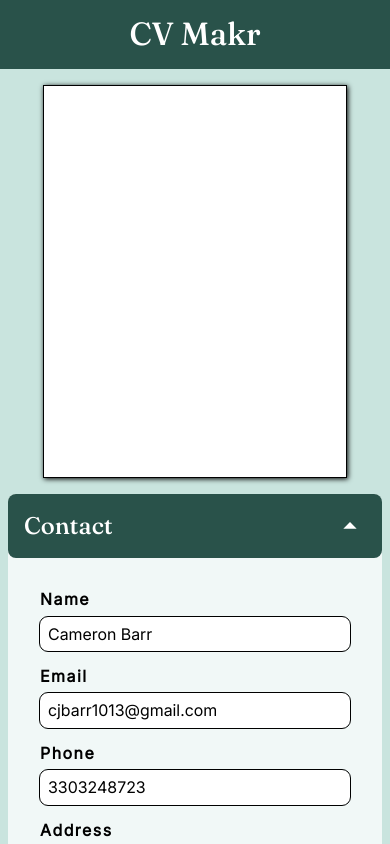
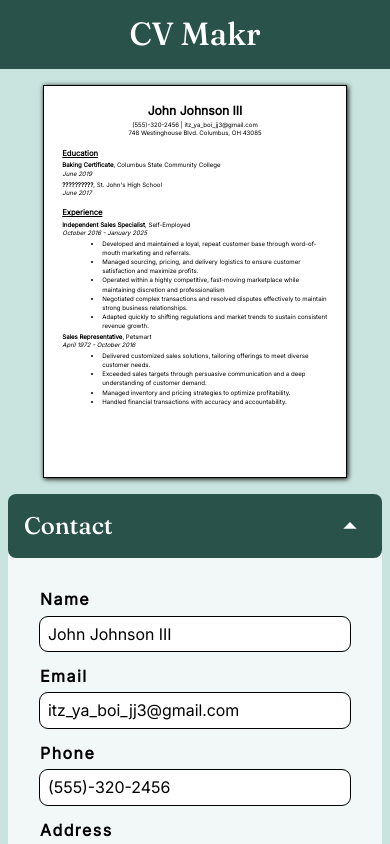
Before and after one commit to cjbarr1013/cv-application, a React (Vite) app: page / in a window 390 px wide. Shown: the top 844 px of the page. Built offline with nearby package versions, Linux system fonts and the light colour scheme.

Commit message:
Fix font size on screen change, remove color and layout

```diff
--- a/package.json
+++ b/package.json
@@ -10,6 +10,7 @@
     "preview": "vite preview"
   },
   "dependencies": {
+    "date-fns": "^4.1.0",
     "react": "^19.0.0",
     "react-dom": "^19.0.0"
   },
--- a/src/components/Body.jsx
+++ b/src/components/Body.jsx
@@ -13,7 +13,7 @@ function Body() {
   const [eduItemDelShowing, setEduItemDelShowing] = useState(false);
   const [expItemDelShowing, setExpItemDelShowing] = useState(false);
   const [layout, setLayout] = useState(1);
-  const [font, setFont] = useState('Inter');
+  const [font, setFont] = useState('font-2');
   const [color, setColor] = useState('#FFFFFF');
   const [userInfo, setUserInfo] = useState(userData);
 
@@ -439,26 +439,19 @@ function Body() {
             >
               <div className="formatting-container">
                 <div className="my-input">
-                  <label htmlFor="layout">Layout</label>
-                  <select name="layout" id="layout">
-                    <option value="layout-1">Layout 1</option>
-                    <option value="layout-2">Layout 2</option>
-                    <option value="layout-3">Layout 3</option>
-                  </select>
-                </div>
-                <Input
-                  label="Color"
-                  id="color"
-                  type="color"
-                  value={color}
-                  handleChange={(e) => handleColorChange(e)}
-                ></Input>
-                <div className="my-input">
                   <label htmlFor="font">Font</label>
-                  <select name="font" id="font">
-                    <option value="font-1">Font 1</option>
-                    <option value="font-2">Font 2</option>
-                    <option value="font-3">Font 3</option>
+                  <select
+                    name="font"
+                    id="font"
+                    onChange={(e) => handleFontChange(e)}
+                  >
+                    <option value="font-1">Arial</option>
+                    <option value="font-2" selected="selected">
+                      Inter
+                    </option>
+                    <option value="font-3">Tahoma</option>
+                    <option value="font-4">Times New Roman</option>
+                    <option value="font-5">Verdana</option>
                   </select>
                 </div>
               </div>
@@ -469,12 +462,7 @@ function Body() {
             </div>
           </div>
         </div>
-        <Resume
-          layout={layout}
-          font={font}
-          color={color}
-          userData={userData}
-        ></Resume>
+        <Resume font={font} userInfo={userInfo}></Resume>
       </div>
     </main>
   );
--- a/src/components/Resume.jsx
+++ b/src/components/Resume.jsx
@@ -1,7 +1,61 @@
 import '../styles/Resume.css';
+import { format, addMonths } from 'date-fns';
 
-function Resume({ layout, font, color, userData }) {
-  return <div className="resume-preview"></div>;
+function Resume({ font, userInfo }) {
+  return (
+    <div className={'resume-preview' + ' ' + font}>
+      <div className="resume-contact">
+        <h1>{userInfo.name}</h1>
+        <div>
+          <p>{`${userInfo.phone} | ${userInfo.email}`}</p>
+          <p>{userInfo.address}</p>
+        </div>
+      </div>
+      <div className="resume-edu">
+        <h2>Education</h2>
+        <div>
+          {userInfo.education.map((item) => {
+            return (
+              <div key={item.id}>
+                <p>
+                  <b>{item.degree}</b>, <span>{item.school}</span>
+                </p>
+                <p>
+                  <i>
+                    {format(addMonths(new Date(item.gradDate), 1), 'MMMM y')}
+                  </i>
+                </p>
+              </div>
+            );
+          })}
+        </div>
+      </div>
+      <div className="resume-exp">
+        <h2>Experience</h2>
+        <div>
+          {userInfo.experience.map((item) => {
+            return (
+              <div key={item.id}>
+                <div>
+                  <p>
+                    <b>{item.position}</b>, {item.company}
+                  </p>
+                  <p>
+                    <i>{`${format(addMonths(new Date(item.startDate), 1), 'MMMM y')} - ${format(addMonths(new Date(item.endDate), 1), 'MMMM y')}`}</i>
+                  </p>
+                </div>
+                <ul>
+                  {item.responsibilities.map((subitem) => {
+                    return <li key={subitem.id}>{subitem.text}</li>;
+                  })}
+                </ul>
+              </div>
+            );
+          })}
+        </div>
+      </div>
+    </div>
+  );
 }
 
 export default Resume;
--- a/src/data.js
+++ b/src/data.js
@@ -1,51 +1,72 @@
 let userData = {
-  name: 'Cameron Barr',
-  email: 'cjbarr1013@gmail.com',
-  phone: '3303248723',
-  address: '1943 Dogwood Square NE Bolivar, Ohio 44612',
+  name: 'John Johnson III',
+  email: 'itz_ya_boi_jj3@gmail.com',
+  phone: '(555)-320-2456',
+  address: '748 Westinghouse Blvd. Columbus, OH 43085',
   education: [
     {
-      school: 'University of Akron',
-      degree: "Bachelor's in Mechanical Engineering",
+      school: 'Columbus State Community College',
+      degree: 'Baking Certificate',
       gradDate: '2019-05',
       id: crypto.randomUUID(),
     },
     {
-      school: 'University of Akron',
-      degree: "Bachelor's in Mechanical Engineering",
-      gradDate: '2019-05',
+      school: "St. John's High School",
+      degree: '??????????',
+      gradDate: '2017-05',
       id: crypto.randomUUID(),
     },
   ],
   experience: [
     {
-      company: 'Meteor Sealing Systems',
-      position: 'Process Engineer',
-      startDate: '2019-11',
-      endDate: '2021-10',
+      company: 'Self-Employed',
+      position: 'Independent Sales Specialist',
+      startDate: '2016-09',
+      endDate: '2024-12',
       responsibilities: [
         {
-          text: 'Troubleshooting and maintenance of various machines utilizing pneumatics, electronics, and hydraulics.',
+          text: 'Developed and maintained a loyal, repeat customer base through word-of-mouth marketing and referrals.',
           id: crypto.randomUUID(),
         },
         {
-          text: 'Trained technicians and operators on troubleshooting methods and best operating practices.',
+          text: 'Managed sourcing, pricing, and delivery logistics to ensure customer satisfaction and maximize profits.',
           id: crypto.randomUUID(),
         },
         {
-          text: 'Developed, reviewed, and corrected control plans and FMEAs for various manufacturing processes.',
+          text: 'Operated within a highly competitive, fast-moving marketplace while maintaining discretion and professionalism',
           id: crypto.randomUUID(),
         },
         {
-          text: 'Implemented corrective actions on the production floor to resolve different quality issues.',
+          text: 'Negotiated complex transactions and resolved disputes effectively to maintain strong business relationships.',
           id: crypto.randomUUID(),
         },
         {
-          text: 'Wrote and implemented SWIs for various manufacturing processes.',
+          text: 'Adapted quickly to shifting regulations and market trends to sustain consistent revenue growth.',
+          id: crypto.randomUUID(),
+        },
+      ],
+      id: crypto.randomUUID(),
+    },
+    {
+      company: 'Petsmart',
+      position: 'Sales Representative',
+      startDate: '1972-03',
+      endDate: '2016-09',
+      responsibilities: [
+        {
+          text: 'Delivered customized sales solutions, tailoring offerings to meet diverse customer needs.',
           id: crypto.randomUUID(),
         },
         {
-          text: 'Performed several industrial engineering duties including time studies, run @ rates, floor layouts, and process flows.',
+          text: 'Exceeded sales targets through persuasive communication and a deep understanding of customer demand.',
+          id: crypto.randomUUID(),
+        },
+        {
+          text: 'Managed inventory and pricing strategies to optimize profitability.',
+          id: crypto.randomUUID(),
+        },
+        {
+          text: 'Handled financial transactions with accuracy and accountability.',
           id: crypto.randomUUID(),
         },
       ],
--- a/src/styles/App.css
+++ b/src/styles/App.css
@@ -5,18 +5,58 @@
 }
 
 @media (max-width: 600px) {
+  :root {
+    --resume-width: 304px !important;
+    --resume-font-size-1: 12.16px !important;
+    --resume-font-size-2: 7.6px !important;
+    --resume-font-size-3: 6.08px !important;
+    --resume-padding: 1.14rem !important;
+  }
+
   .resume-preview {
-    min-width: 304px !important;
+    gap: 0.76rem !important;
+  }
+
+  .resume-contact,
+  .resume-edu,
+  .resume-exp,
+  .resume-edu > div,
+  .resume-exp > div {
+    gap: 0.19rem !important;
+  }
+
+  .resume-exp > div > div {
+    gap: 0.095rem !important;
   }
 }
 
 @media (max-width: 864px) {
-  main {
-    padding: 1rem 0.5rem;
+  :root {
+    --resume-width: 584px;
+    --resume-font-size-1: 23.36px;
+    --resume-font-size-2: 14.6px;
+    --resume-font-size-3: 11.68px;
+    --resume-padding: 2.19rem;
   }
 
   .resume-preview {
-    min-width: 584px;
+    gap: 1.46rem;
+  }
+
+  .resume-contact,
+  .resume-edu,
+  .resume-exp,
+  .resume-edu > div,
+  .resume-exp > div {
+    gap: 0.365rem;
+  }
+
+  .resume-exp > div > div {
+    gap: 0.18rem;
+  }
+
+  main {
+    padding: 1rem 0.5rem;
   }
 }
 
@@ -43,4 +83,8 @@
   .dropdown-content.show {
     max-height: none;
   }
+
+  .resume-preview {
+    min-width: 0;
+  }
 }
--- a/src/styles/Body.css
+++ b/src/styles/Body.css
@@ -11,7 +11,7 @@ main {
   justify-content: center;
   gap: 1rem;
   min-height: 550px;
-  max-height: calc((1 / var(--ar)) * var(--resume-width));
+  max-height: var(--resume-height);
   max-width: 1400px;
   width: 100%;
 }
@@ -23,6 +23,10 @@ main {
   gap: 0.25rem;
   min-width: 300px;
   width: 100%;
+}
+
+.options h2 {
+  color: var(--light-font-color);
 }
 
 .content-options,
@@ -38,11 +42,3 @@ main {
   justify-content: center;
   gap: 0.25rem;
 }
-
-.resume-preview {
-  min-width: var(--resume-width);
-  aspect-ratio: var(--ar);
-  background-color: var(--resume-color);
-  border: 1px solid black;
-  box-shadow: 1px 1px 5px black;
-}
--- a/src/styles/Input.css
+++ b/src/styles/Input.css
@@ -17,7 +17,7 @@
 
 .my-input > input:focus,
 .my-input > select:focus {
-  outline: 3px solid blue;
+  outline: 2px solid blue;
 }
 
 .resp-container input {
@@ -31,5 +31,5 @@
 }
 
 .resp-container input:focus {
-  outline: 3px solid blue;
+  outline: 2px solid blue;
 }
--- a/src/styles/Resume.css
+++ b/src/styles/Resume.css
@@ -0,0 +1,101 @@
+.resume-preview {
+  display: flex;
+  flex-direction: column;
+  flex-grow: 0;
+  gap: 2rem;
+  min-width: var(--resume-width);
+  width: var(--resume-width);
+  max-height: var(--resume-height);
+  aspect-ratio: var(--ar);
+  padding: var(--resume-padding);
+  color: black;
+  background-color: var(--resume-color);
+  border: 1px solid black;
+  box-shadow: 1px 1px 5px black;
+  overflow-y: hidden;
+}
+
+.resume-preview h1 {
+  font-size: var(--resume-font-size-1);
+  font-family: inherit;
+  font-weight: bold;
+}
+
+.resume-preview h2 {
+  font-size: var(--resume-font-size-2);
+  font-family: inherit;
+  font-weight: bold;
+  text-decoration: underline;
+}
+
+.resume-preview p,
+.resume-exp li {
+  font-size: var(--resume-font-size-3);
+  font-family: inherit;
+}
+
+.font-1 {
+  font-family: var(--resume-font-1);
+}
+
+.font-2 {
+  font-family: var(--resume-font-2);
+}
+
+.font-3 {
+  font-family: var(--resume-font-3);
+}
+
+.font-4 {
+  font-family: var(--resume-font-4);
+}
+
+.font-5 {
+  font-family: var(--resume-font-5);
+}
+
+.resume-preview ul {
+  list-style: disc;
+}
+
+.resume-contact {
+  display: flex;
+  flex-direction: column;
+  align-items: center;
+  gap: 0.5rem;
+}
+
+.resume-contact > div {
+  display: flex;
+  flex-direction: column;
+  align-items: center;
+  line-height: 1.35;
+}
+
+.resume-edu,
+.resume-exp {
+  display: flex;
+  flex-direction: column;
+  gap: 0.5rem;
+}
+
+.resume-edu > div,
+.resume-exp > div {
+  display: flex;
+  flex-direction: column;
+  gap: 0.5rem;
+}
+
+.resume-edu > div > div {
+  line-height: 1.35;
+}
+
+.resume-exp > div > div {
+  display: flex;
+  flex-direction: column;
+  gap: 0.25rem;
+}
+
+.resume-exp > div > div > div {
+  line-height: 1.35;
+}
```
Also changed, not shown: src/styles/index.css (+28 -1 lines), 1 other file (tests, documents, lock files or other folders).
